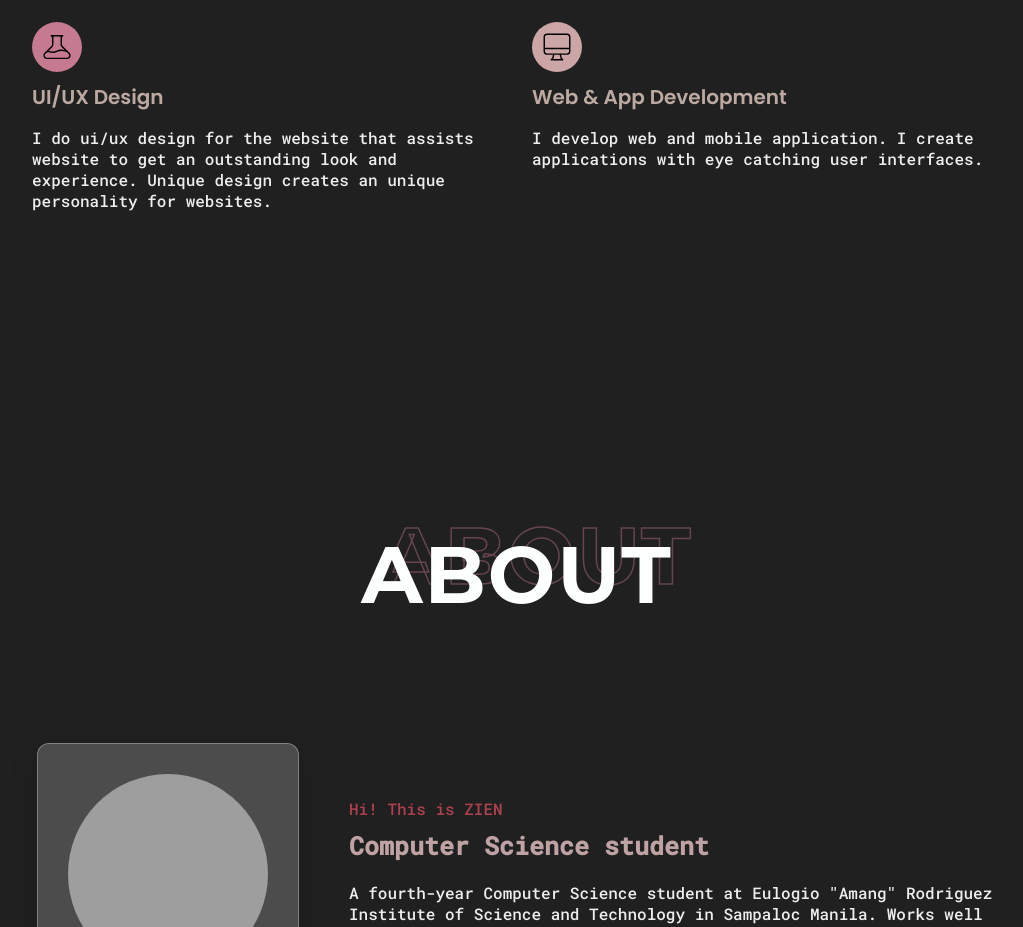
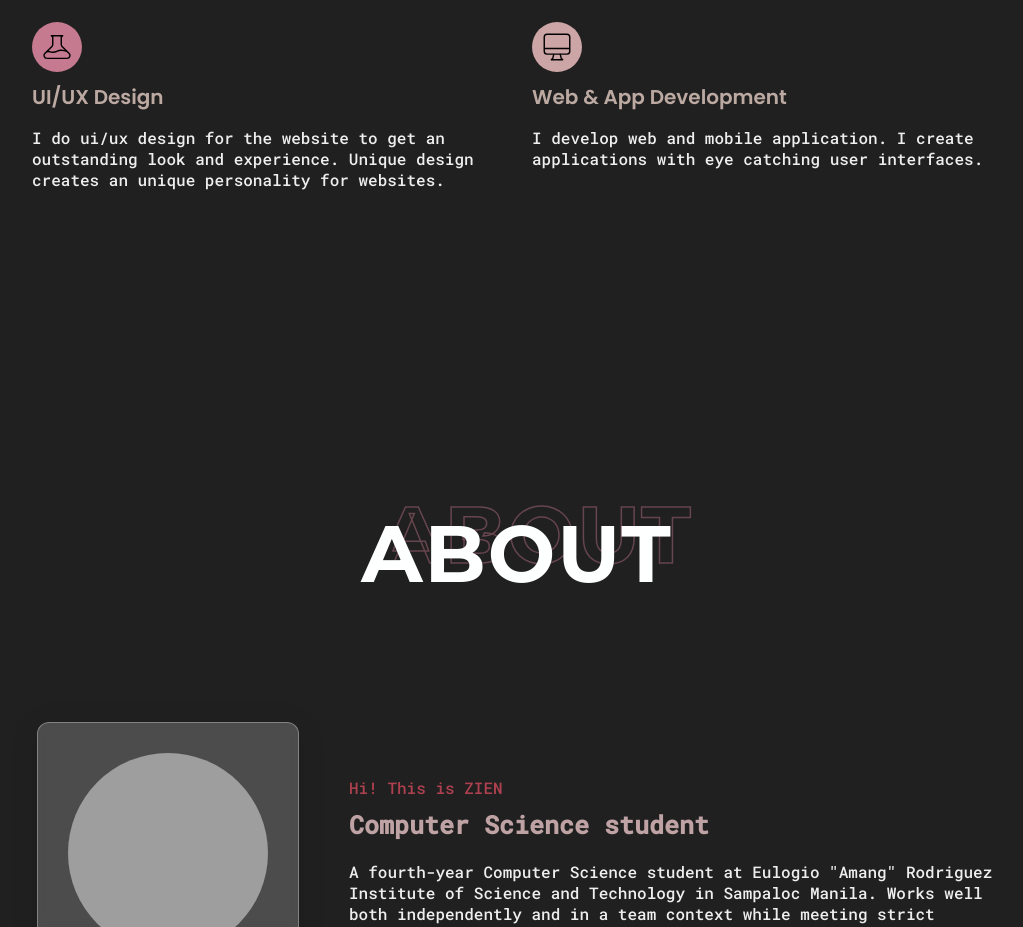
Before and after one commit to ziennn/CrizienNavarro, a plain HTML site: page index.html in a window 1280 px wide. Shown: the part 1140-2067 px from the top of the page, without its empty margins (123-1146 px from the left). Drawn offline with Linux system fonts and the light colour scheme; grey boxes are pictures that could not be loaded.

Commit message:
Update grammatically incorrect text

```diff
--- a/index.html
+++ b/index.html
@@ -106,7 +106,7 @@
             </svg>
           </div>
           <h3 class="item-heading">UI/UX Design</h3>
-          <p class="item-desc">I do ui/ux design for the website that assists website to get an outstanding look and experience.
+          <p class="item-desc">I do ui/ux design for the website to get an outstanding look and experience.
              Unique design creates an unique personality for websites.</p>
         </div>
 
```
Also changed, not shown: style.css (+0 -127 lines).
